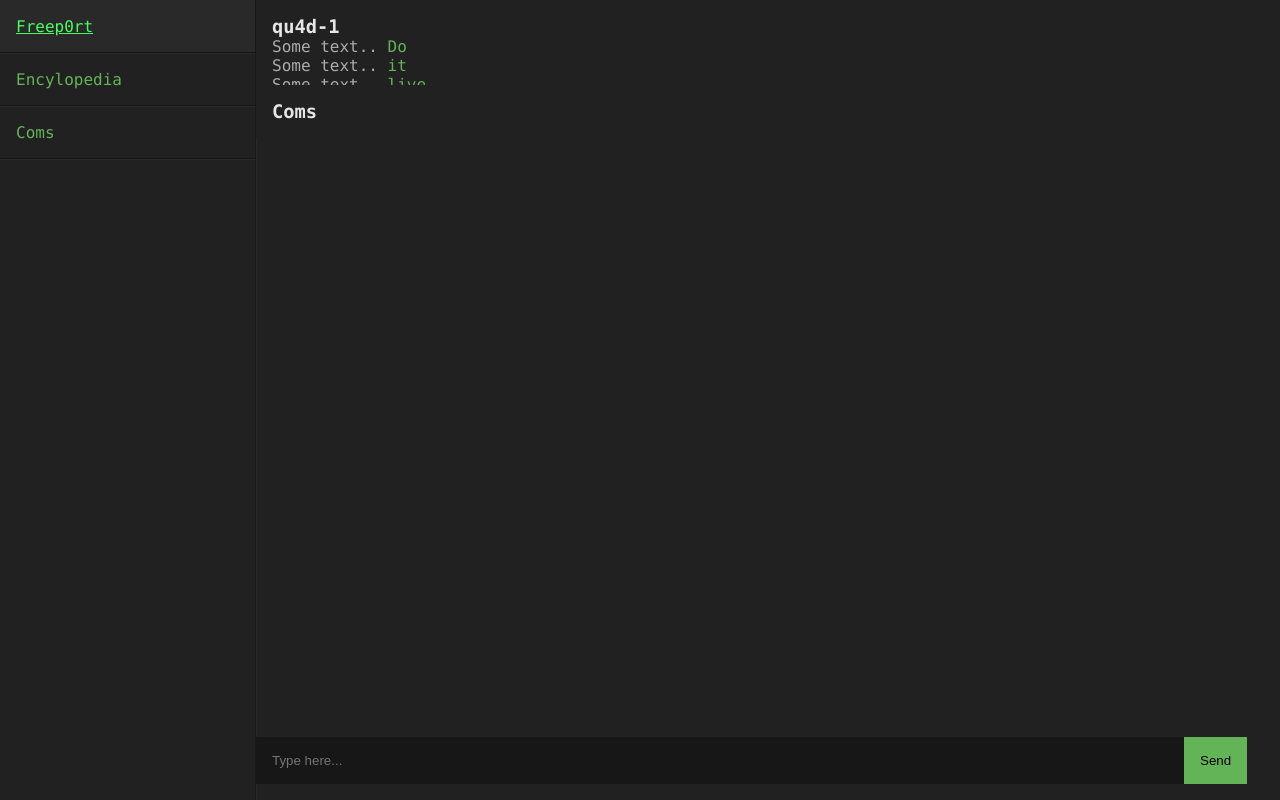
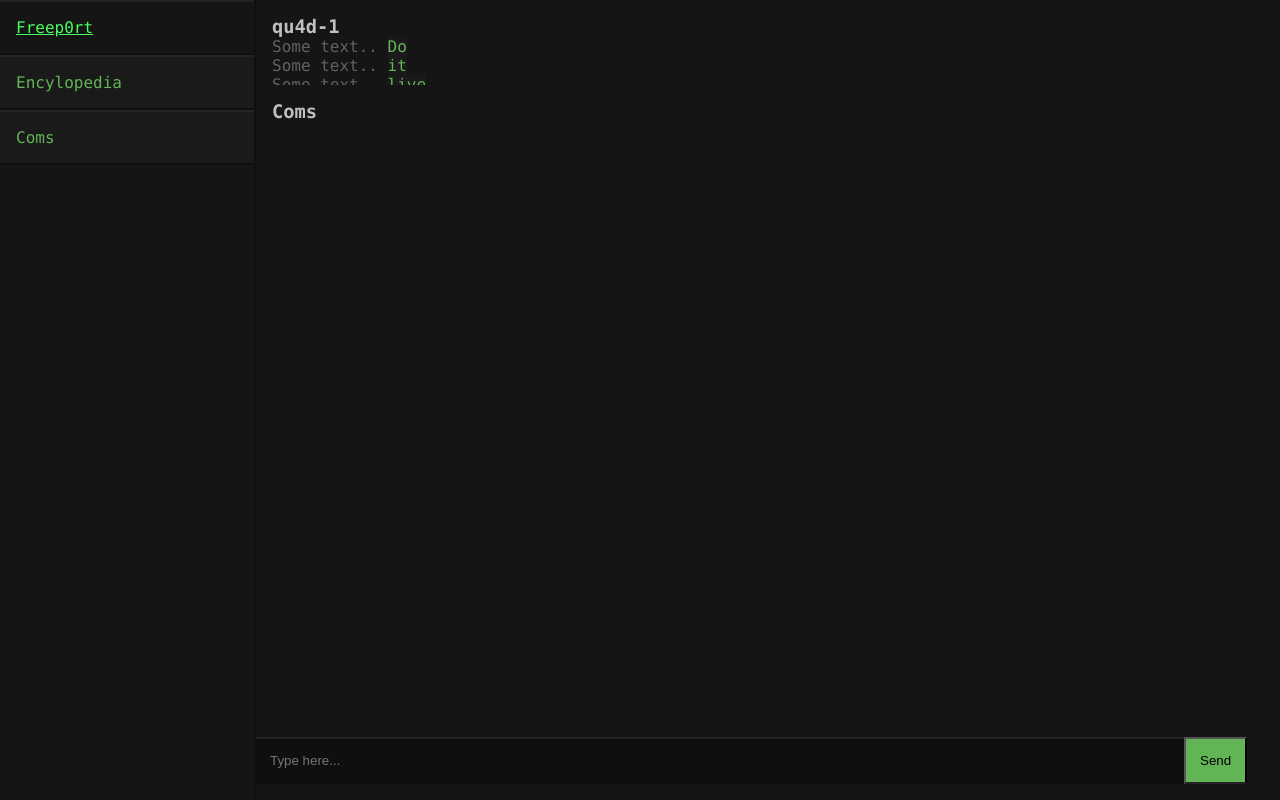
Before and after one commit to pl4ntz/Freep0rtSocket, a website: page public/index.html in a window 1280 px wide. Drawn offline with nearby package versions, Linux system fonts and the light colour scheme; no server answers.

Commit message:
updated colors

```diff
--- a/index.js
+++ b/index.js
@@ -8,7 +8,7 @@ const port = process.env.PORT || 3000;
 const clients = [];	//track connected clients
 
 server.listen(port, () => {
-	console.log('Server listening at port %d', port);
+	console.log('Server: http://localhost:%d', port);
   });
 
 // Routing
--- a/public/index.html
+++ b/public/index.html
@@ -17,8 +17,6 @@
 			  href="file:///C:/Users/Sh4wnB0b/Documents/Unreal%20Projects/Net/index.html">Coms</a>
 			<div class="qu4d-1BorderTop">
 			</div>
-		  </div>
-		  <div class="borderLeft">
 		  </div>
 		  <div class="qu4d-1">
 			<h3>qu4d-1</h3>
--- a/public/style.css
+++ b/public/style.css
@@ -1,10 +1,12 @@
 :root {
---gray-2: #e6e6e6;
---gray-1: #acacac;
---gray0: #292929;
---gray1: #212121;
---gray2: #171717;
---gray3: #111111;
+  --Zero: #0f0f0f;
+  --One: #151515;
+  --Two: #1a1a1a;
+  --Three: #242424;
+  --Four: #383838;
+  --Five: #626262;
+  --Six: #c0c0c0;
+  --Seven: #ffffff;
 --green: #63b456;
 --greenHover: #47ff60;
 --blue: #4894fe;
@@ -40,17 +42,12 @@ background: var(--thumbHover);
 
 button:hover {
   background: var(--greenHover);
+  border-top: 2px solid var(--Zero);
 }
 
 .Freep0rt,
 .qu4d-1,
-.qu4d-2 {
-position: fixed;
-width: 100%;
-padding: var(--padding);
-background: var(--gray1);
-z-index: 1;
-}
+.qu4d-2 {position: fixed;width: 100%;padding: var(--padding);background: var(--One);z-index: 1;}
 
 .qu4d-1,
 .qu4d-2 {
@@ -79,13 +76,9 @@ margin: unset;
 }
 
 .gray-2,
-h3 {
-color: var(--gray-2);
-}
+h3 {color: var(--Six);}
 
-.gray-1 {
-color: var(--gray-1);
-}
+.gray-1 {color: var(--Five);}
 
 .gray0 {
 color: var(--gray0);
@@ -104,10 +97,7 @@ color: var(--green);
 text-decoration: none;
 }
 
-a.green:link {
-color: var(--green);
-text-decoration: none;
-}
+a.green:link {color: var(--green);text-decoration: none;background: var(--Two);}
 
 a.green:hover {
 color: var(--greenHover);
@@ -119,10 +109,7 @@ text-decoration: underline;
 padding: 16px;
 }
 
-a.green:hover {
-color: var(--greenHover);
-text-decoration: underline;
-}
+a.green:hover {color: var(--greenHover);text-decoration: underline;background: var(--gray-1);}
 
 .blue {
 color: var(--blue);
@@ -138,11 +125,7 @@ padding: 0;
 box-sizing: border-box;
 }
 
-body {
-background: var(--gray1);
-color: var(--gray-1);
-font-family: var(--font-family);
-}
+body {background: var(--One);color: var(--Five);font-family: var(--font-family);}
 
 /* .menuButton {
 position: absolute;
@@ -163,7 +146,7 @@ right: 16px;
   float: left;
   width: 256px;
   height: 100%;
-  border-right: 1px solid var(--gray2);
+  border-right: 2px solid var(--Zero);
   border-bottom: unset;
 }
 
@@ -175,13 +158,6 @@ top: 0;
 top: 85px;
 }
 
-.borderLeft {
-  position: fixed;
-  height: 100%;
-  margin-left: 256px;
-  border-left: 1px solid var(--gray0);
-}
-
 .qu4d-1,
 .qu4d-2,
 .borderTop {
@@ -190,13 +166,13 @@ top: 85px;
 
 .qu4d-1BorderTop {
   margin: -16px -16px 16px -16px;
-  border-top: 1px solid var(--gray0);
+  border-top: 2px solid var(--One);
 }
 
 .Freep0rt a {
   display: block;
   padding-bottom: var(--padding);
-  border-bottom: 1px solid var(--gray2);
+  border-bottom: 2px solid var(--Zero);
 }
 
 .menu:hover {
@@ -205,14 +181,19 @@ background: var(--gray0);
 
 .menu {
   padding-top: var(--padding);
-  border-top: 1px solid var(--gray0);
+  border-top: 2px solid var(--Three);
 }
     #main {
   padding-top: 138px!important;
       padding-left: 256px;
     }
-    form input { border: 0; margin-right: unset!important;  background: var(--gray1); color: var(--green);
-  width: calc(100% - 64px)!important; }
+    form input {
+  border: 0;
+  margin-right: unset!important;
+  background: var(--gray1);
+  color: var(--green);
+  width: calc(100% - 64px)!important;
+  }
     form {
       padding-right: 288px;
     }
@@ -222,12 +203,19 @@ background: var(--gray0);
 
 }
     form { width: 100%; }
-    form input { border: 0; padding: var(--padding);
-  width: calc(100% - 64px)!important; background: var(--gray2); color: var(--green); }
+    form input {
+  border: 0;
+  padding: calc(var(--padding) - 2px);
+  width: calc(100% - 64px)!important;
+  background: var(--Zero);
+  border-top: 2px solid var(--Three);
+  border-bottom: 2px solid var(--Zero);
+  color: var(--green);
+  }
     :focus-visible {
         outline: unset;
     }
-    form button { background: var(--green); border: none; padding: var(--padding); }
+    form button {background: var(--green);border-bottom: 2px solid var(--Three);padding: calc(var(--padding) - 2px);}
     #messages {list-style-type: none;margin: 0;margin-bottom: 80px;}
     #messages li { padding-top: var(--padding);
       margin-left: 16px;
```
